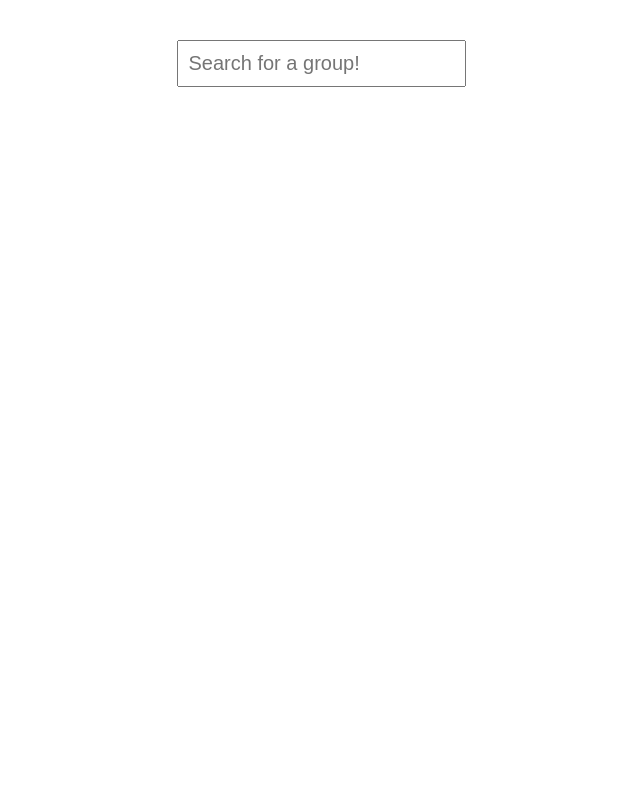
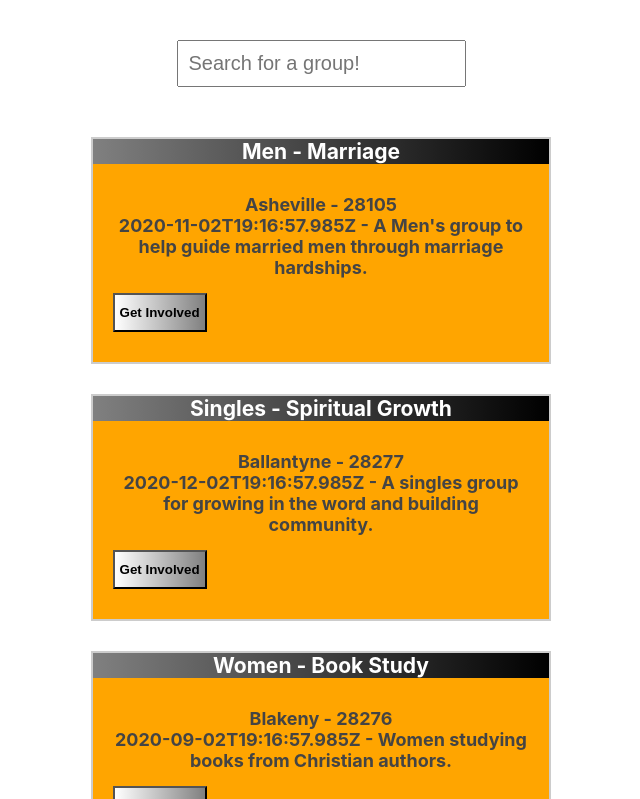
Before and after one commit to KDA-Coding/Elevation_Groups_WebApp_FE, a React (Create React App) app in the folder elevation_groups_webapp_fe/: page / in a window 1280 px wide. Shown: the top 799 px of the page, without its empty margins (319-959 px from the left). Built offline with nearby package versions, Linux system fonts and the light colour scheme.

Commit message:
Cards behaving acceptably
Cards have some style and fit in a column on the center of the page. Sufficient for presentation for now.

Moving to turning groups.js array into array filled from Postman API Request

```diff
--- a/elevation_groups_webapp_fe/src/App.css
+++ b/elevation_groups_webapp_fe/src/App.css
@@ -1,3 +1,9 @@
+* {
+  margin: 0;
+  padding: 0;
+  box-sizing: border-box;
+}
+
 .App {
   text-align: center;
 }
@@ -8,15 +14,57 @@
   font-size: 20px;
 }
 
-.groupList {
-  padding: 0;
+.container {
+  width: 90%;
+  margin: 50px auto;
+}
+
+.group-list {
+  display: flex;
+  flex-direction: column;
+  justify-content: space-around;
+}
+
+.group-list-item {
+  display: flex;
   list-style: none;
+  margin-bottom: 10px;
+  font-size: 18px;
+  color: #444;
+  font-weight: 100;
+  justify-content: center;
   text-align: center;
 }
 
-.groupListItem {
+.card {
+  width: 40%;
+  background: orange;
+  border: 2px solid #ccc;
   margin-bottom: 20px;
-  font-size: 25px;
-  color: #444;
-  font-weight: 300;
+  transition:0.3s;
 }
+
+.card-header {
+  text-align: center;
+  padding: 50px, 10px;
+  background: linear-gradient(to right, gray, black);
+  color: #fff;
+}
+
+.card-body {
+  padding: 30px 20px;
+  text-align: center;
+  font-size: 18px;
+  font-weight: bold;
+}
+
+.card-body .btn {
+  display: block;
+  color: black;
+  font-weight: bold;
+  text-align: center;
+  background: linear-gradient(to right, white, gray);
+  margin-top: 15px;
+  text-decoration: none;
+  padding: 10px 5px;
+}
--- a/elevation_groups_webapp_fe/src/App.js
+++ b/elevation_groups_webapp_fe/src/App.js
@@ -8,17 +8,26 @@ function App() {
   return (
     <div className="App">
       <input type="text" placeholder="Search for a group!" className="search" />
-      <ul className="groupList">
-        {Groups.map((group) => (
+      <div className="container">
+        <ul className="group-list">
+          {Groups.map((group) => (
 
-            <li className="groupListItem" key={group.id.toString()}>
-              <div className="groupCard">
-                <p></p>
-              </div>
-            </li>
+              <li className="group-list-item" key={group.id.toString()}>
+                <div className="card">
+                  <div className="card-header">
+                    <h3>{group.demographic} - {group.group_type}</h3>
+                  </div>
+                  <div className="card-body">
+                      <p>{group.campus} - {group.zip_code}</p>
+                      <p>{group.meeting_date} - {group.description}</p>
+                      <button className="btn">Get Involved</button>
+                  </div>
+                </div>
+              </li>
 
-        ))}
-      </ul>
+          ))}
+        </ul>
+      </div>
     </div>
   );
 }
--- a/elevation_groups_webapp_fe/src/groups.js
+++ b/elevation_groups_webapp_fe/src/groups.js
@@ -11,7 +11,7 @@ export const Groups = [
     { "id": 2,
         "campus": "Ballantyne",
         "demographic": "Singles",
-        "group_type": "Spiritual_Growth",
+        "group_type": "Spiritual Growth",
         "meeting_date": "2020-12-02T19:16:57.985Z",
         "zip_code": 28277,
         "description": "A singles group for growing " +
```
